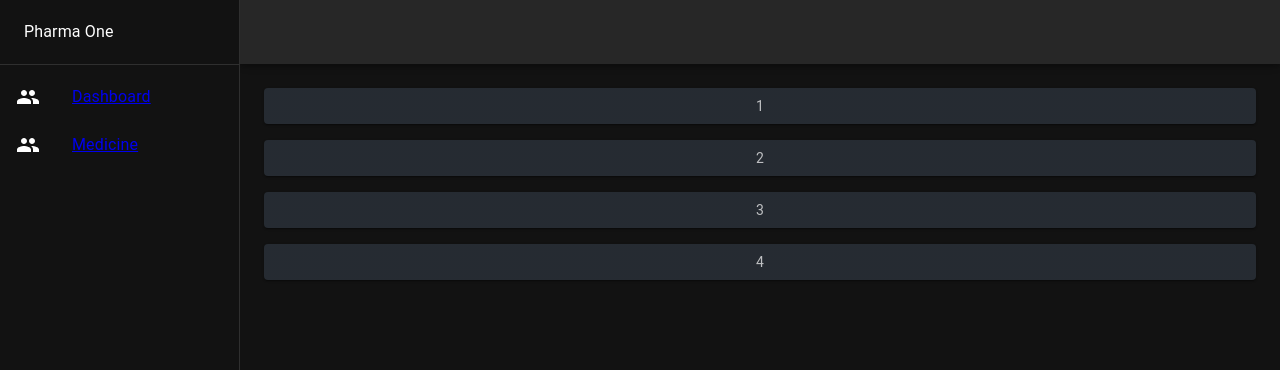
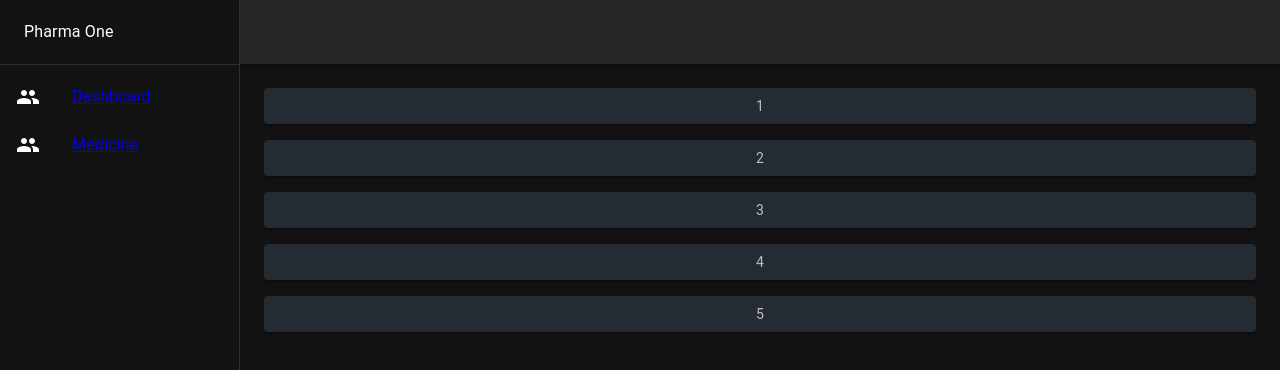
Before and after one commit to NirmalHansaka/pharmacy-management-system-fe, a React (Create React App) app: page /Dashboard in a window 1280 px wide. Shown: the top 370 px of the page. Built offline with nearby package versions, Linux system fonts and the light colour scheme.

Commit message:
change 3

```diff
--- a/src/pages/Dashboard/index.js
+++ b/src/pages/Dashboard/index.js
@@ -25,6 +25,7 @@ const Dashboard = () => {
         <Item>2</Item>
         <Item>3</Item>
         <Item>4</Item>
+        <Item>5</Item>
       </Stack>
     </Box>
   );
```
